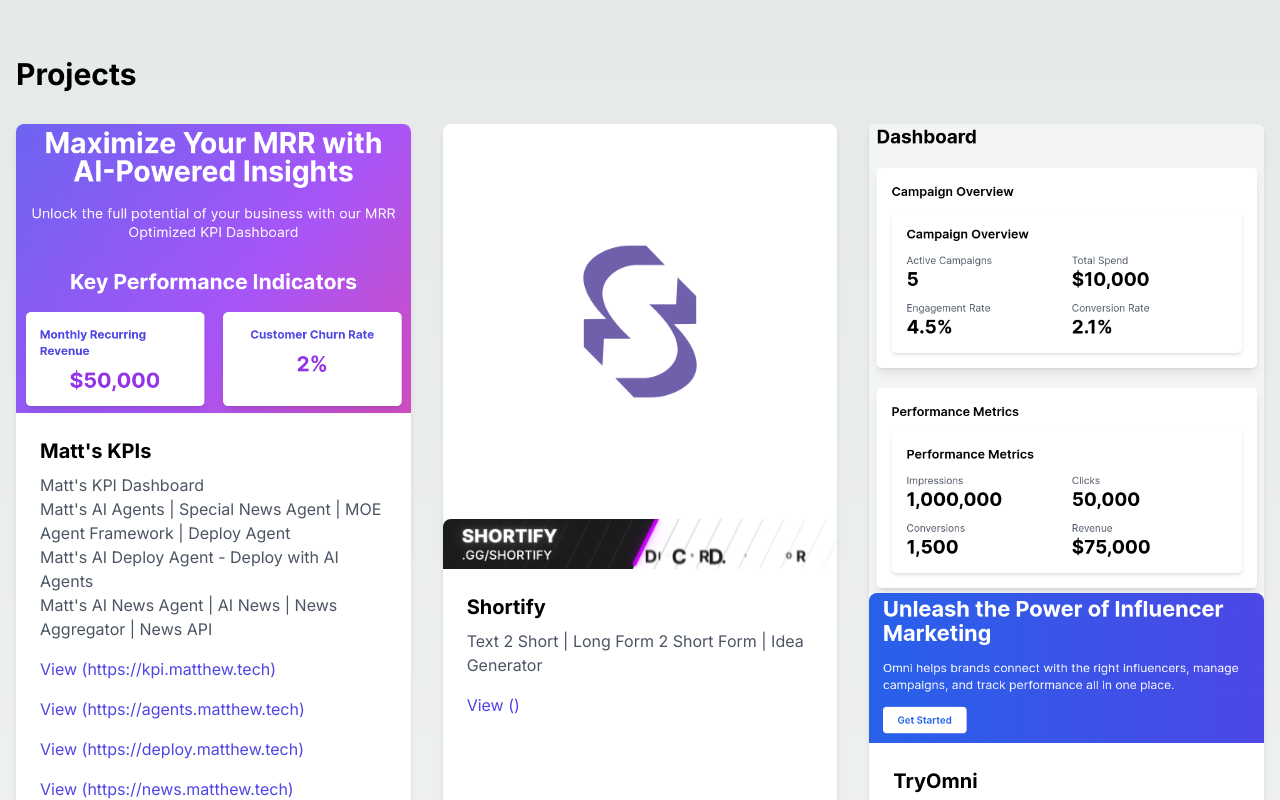
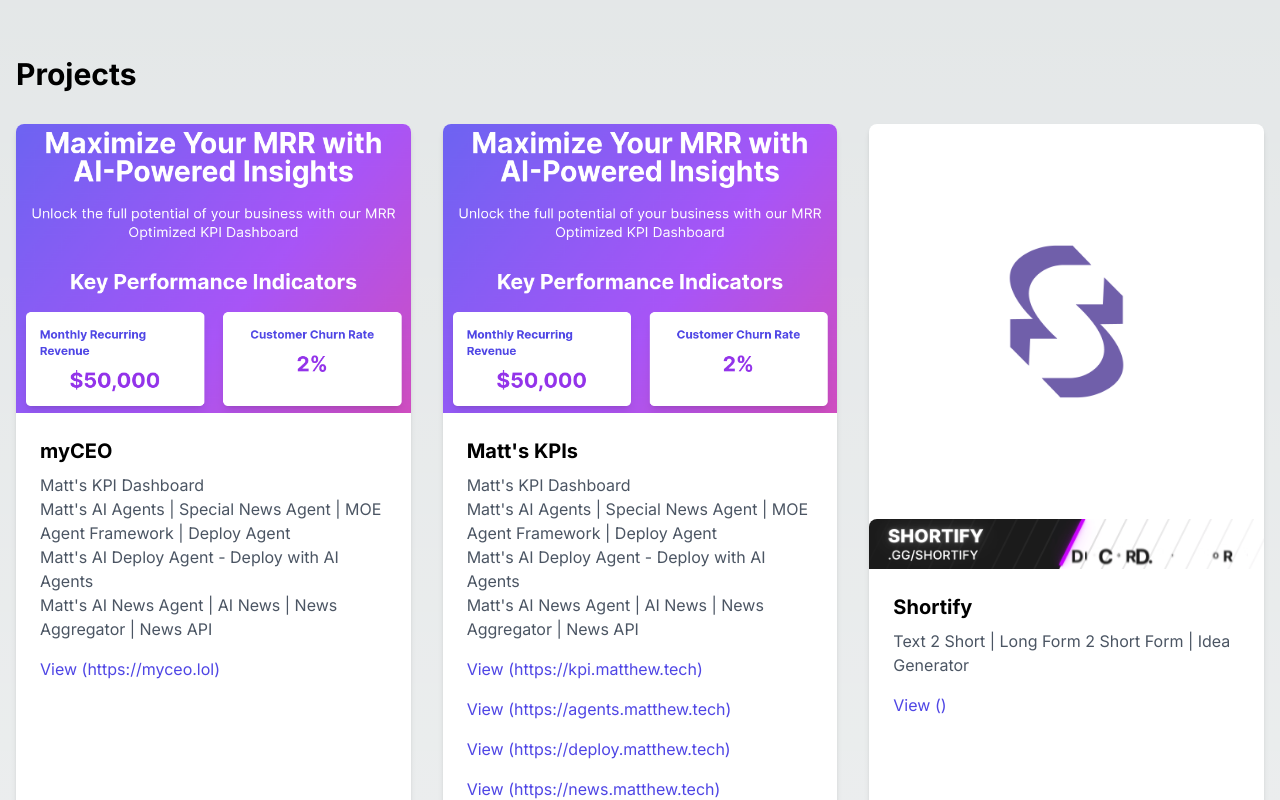
Before and after one commit to largeweb/matthewtech, a Next.js app: page / in a window 1280 px wide. Shown: the part 1680-2480 px from the top of the page. Built offline with nearby package versions, Linux system fonts and the light colour scheme.

Commit message:
updated config

```diff
--- a/src/app/config.ts
+++ b/src/app/config.ts
@@ -1,6 +1,12 @@
 // src/app/config.ts
 export const config = {
     projects: [
+        {
+            title: "myCEO",
+            url: "https://myceo.lol",
+            logo: "/kpi-dash-hero.png",
+            description: ["Matt's KPI Dashboard", "Matt's AI Agents | Special News Agent | MOE Agent Framework | Deploy Agent", "Matt's AI Deploy Agent - Deploy with AI Agents", "Matt's AI News Agent | AI News | News Aggregator | News API"],
+        },
         {
             title: "Matt's KPIs",
             url: ["https://kpi.matthew.tech", "https://agents.matthew.tech", "https://deploy.matthew.tech", "https://news.matthew.tech"],
```
